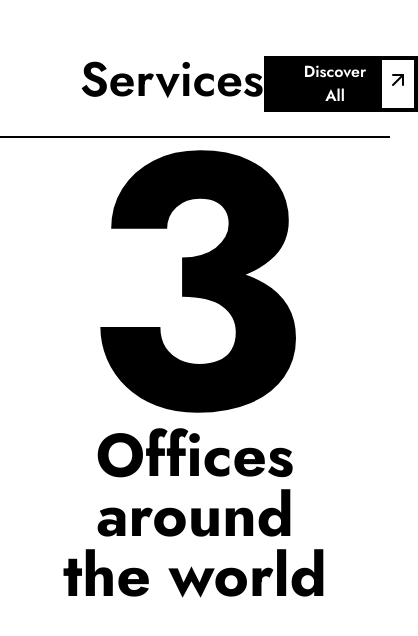
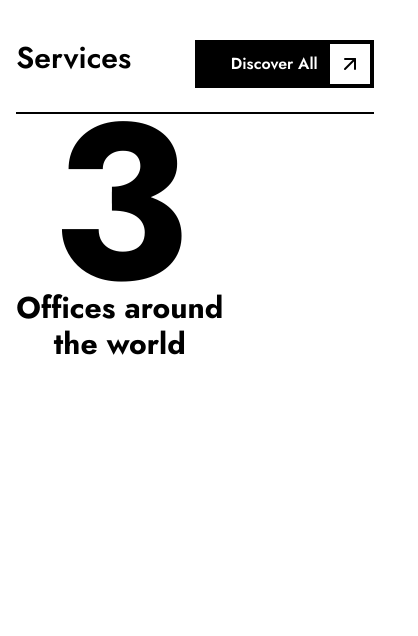
Before and after one commit to dextermd/ldp2222-project, a plain HTML site: page index.html in a window 390 px wide. Shown: the whole page, 418 px wide, since content can reach past the window. Drawn offline with nearby package versions, Linux system fonts and the light colour scheme.

Commit message:
Add mobils styles.

```diff
--- a/css/style.css
+++ b/css/style.css
@@ -10,3 +10,9 @@ body {
   font-size: 360px;
   line-height: 0.8;
 }
+
+@media screen and (max-width: 640px) {
+  .number_style {
+    font-size: 220px;
+  }
+}
--- a/index.html
+++ b/index.html
@@ -13,15 +13,16 @@
 
 <body>
 
-    <div class="container mx-auto">
+    <div class="container mx-auto w-11/12 2xl:w-full">
 
-        <div class="mt-14">
+        <div class="mt-10 sm:mt-14">
 
-            <div class="flex justify-between px-20">
-                <div class="text-5xl font-semibold">Services</div>
+            <div class="flex justify-between px-0 xl:px-20">
+                <div class="text-3xl sm:text-5xl font-semibold">Services</div>
 
                 <div class="group flex border-4 border-black w-fit font-semibold">
-                    <button class="bg-black hover:bg-white text-white hover:text-black pl-8 pr-3">Discover All</button>
+                    <button class="bg-black group-hover:bg-white text-white group-hover:text-black pl-8 pr-3">Discover
+                        All</button>
                     <div class="w-10 h-10 bg-white group-hover:bg-black flex items-center justify-center">
 
                         <svg class="stroke-black group-hover:stroke-white" width="24" height="24" viewBox="0 0 24 24"
@@ -38,7 +39,7 @@
 
         <div class="flex flex-col items-center w-fit">
             <div class="number_style font-bold m-0 p-0">3</div>
-            <div class="text-6xl font-bold text-center w-fit">Offices around <br> the world</div>
+            <div class="text-3xl sm:text-6xl font-bold text-center w-fit">Offices around <br> the world</div>
         </div>
 
     </div>
```
